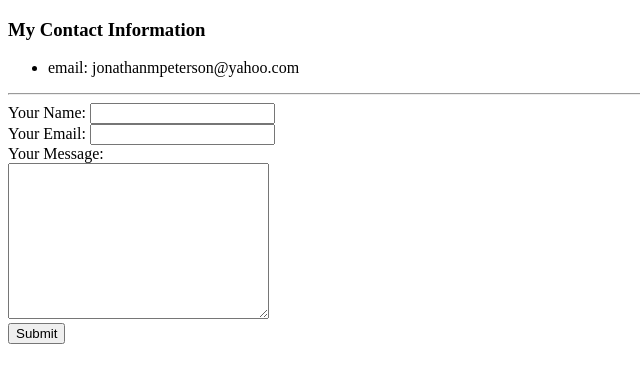
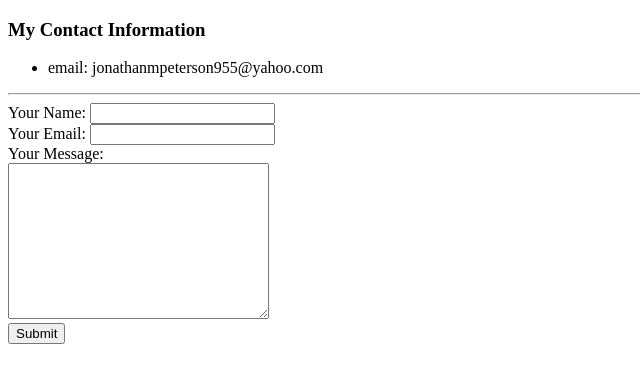
Before and after one commit to jonathanmpeterson/cv, a plain HTML site: page Contact.html in a window 1280 px wide. Shown: the full height of the page, 0-640 px from the left. Drawn offline with Linux system fonts and the light colour scheme.

Commit message:
Update Contact.html

```diff
--- a/Contact.html
+++ b/Contact.html
@@ -9,7 +9,7 @@
 </head>
 <body>
   <ul>
-    <li>email: jonathanmpeterson@yahoo.com</li>
+    <li>email: jonathanmpeterson955@yahoo.com</li>
   </ul>
   <hr>
   <form action="mailto:jonathanmpeterson955@yahoo.com" method="post" enctype="text/plain">
```
